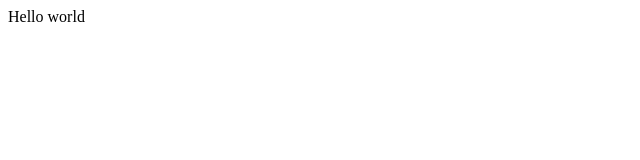
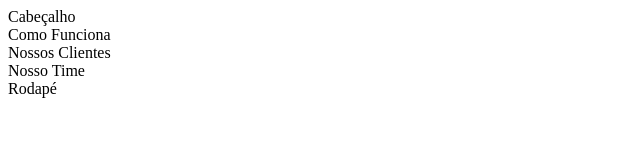
Before and after one commit to efernandes-tech/html-006-sofn-website, a plain HTML site: page index.html in a window 1280 px wide. Shown: the whole page, without its empty margins (0-640 px from the left). Drawn offline with Linux system fonts and the light colour scheme.

Commit message:
marcando as principais sessoes do nosso projeto

```diff
--- a/index.html
+++ b/index.html
@@ -1,10 +1,16 @@
 <!DOCTYPE html>
-<html lang="pt-br">
+<html lang="en">
 <head>
     <meta charset="UTF-8">
-    <title>Title</title>
+    <title>Chatschool</title>
 </head>
 <body>
-    Hello world
+    <header id="header">Cabeçalho</header>
+    <main>
+        <section id="how-it-works">Como Funciona</section>
+        <section id="customers">Nossos Clientes</section>
+        <section id="team">Nosso Time</section>
+    </main>
+    <footer id="footer">Rodapé</footer>
 </body>
 </html>
```
